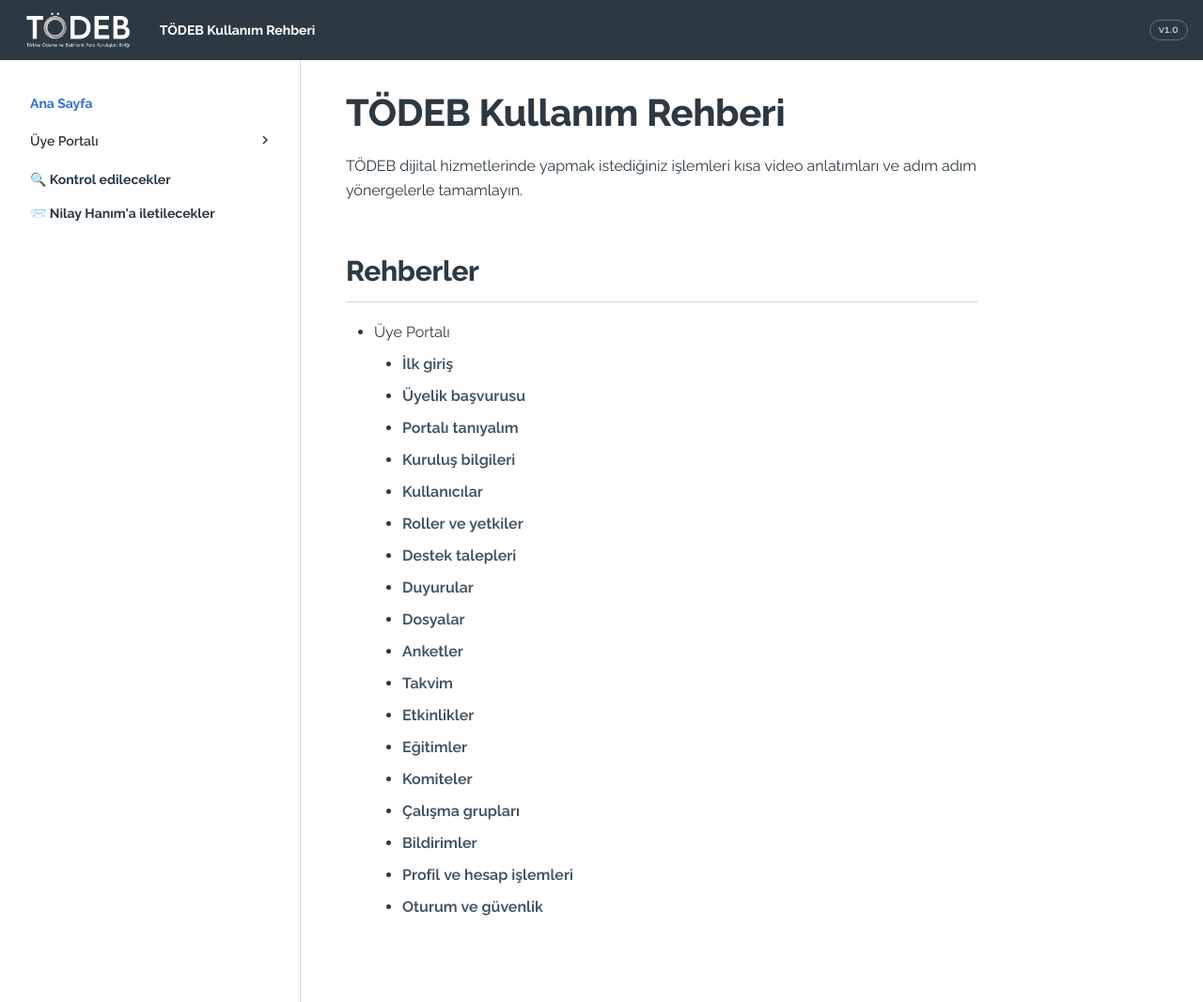
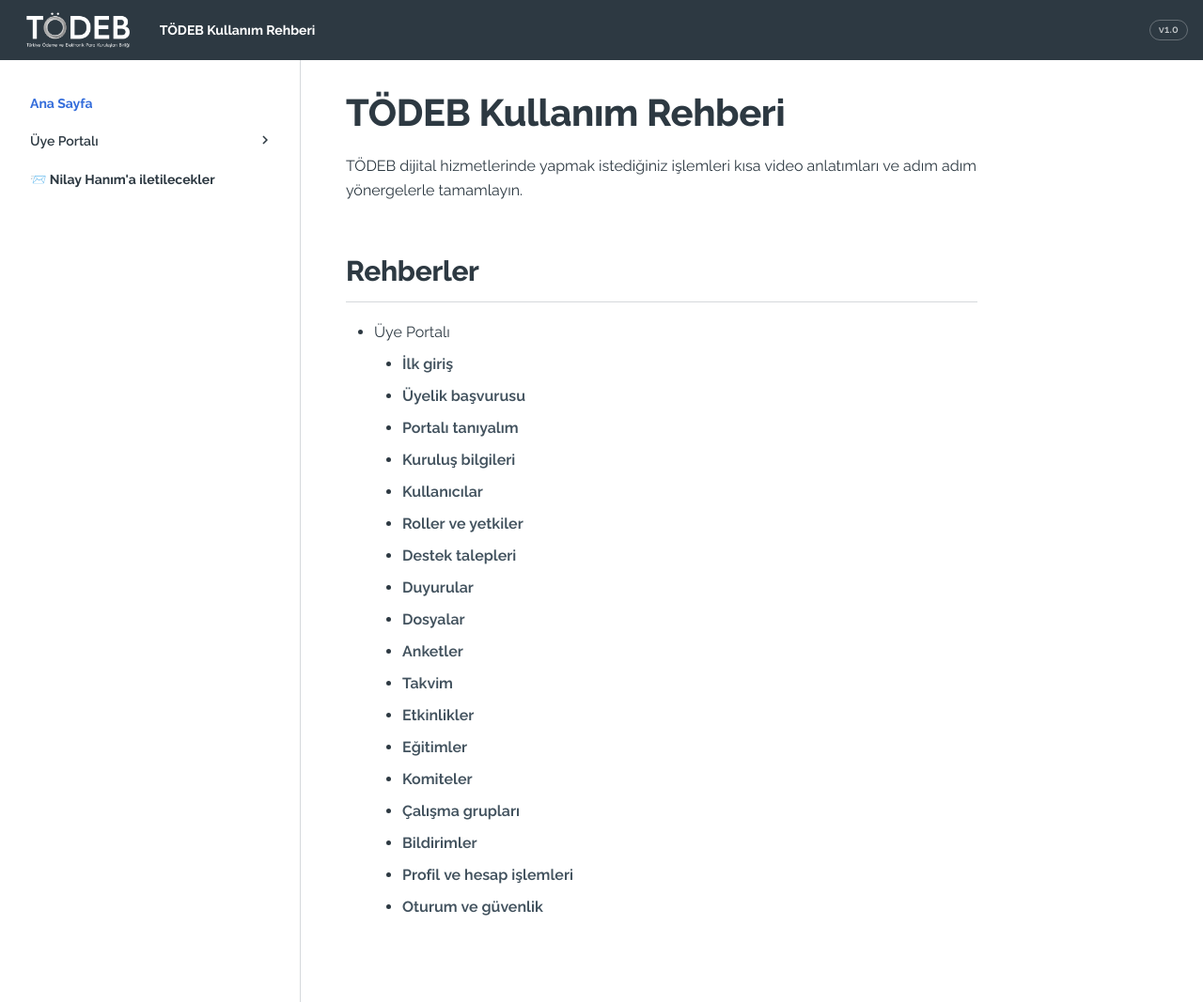
Before and after one commit to alpbayram/todeb-kullanim-rehberi, an MkDocs documentation site: the page built from docs/index.md, in a window 1280 px wide. Shown: the whole page at 94% size. Built offline with MkDocs 1.6.1 and Material for MkDocs 9.7.7, drawn with Linux system fonts in a browser that asks for light colours.

Commit message:
docs: archive the checklist page out of the published site
Co-Authored-By: Claude Sonnet 5.5 <noreply@anthropic.com>

```diff
--- a/mkdocs.yml
+++ b/mkdocs.yml
@@ -39,7 +39,6 @@ nav:
       - "✅ Bildirimler": uye-portali/bildirimler.md
       - "✅ Profil ve hesap işlemleri": uye-portali/profil-ve-hesap-islemleri.md
       - "✅ Oturum ve güvenlik": uye-portali/oturum-ve-guvenlik.md
-  - "🔍 Kontrol edilecekler": kontrol-edilecekler.md
   - "📨 Nilay Hanım'a iletilecekler": nilay-hanima-iletilecekler.md
 
 plugins: []
```
Also changed, not shown: arsiv/kontrol-edilecekler.md (renamed from docs/kontrol-edilecekler.md).
